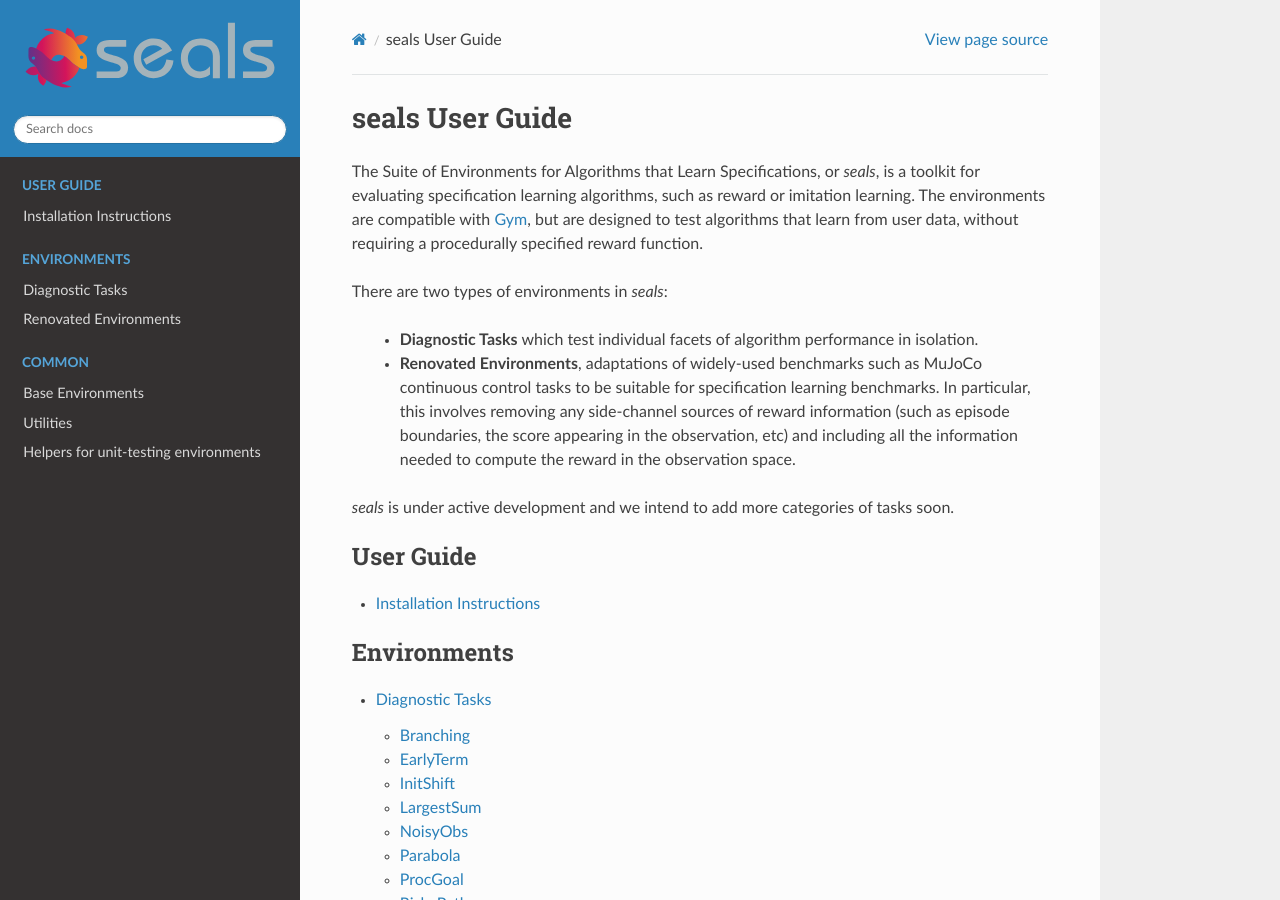
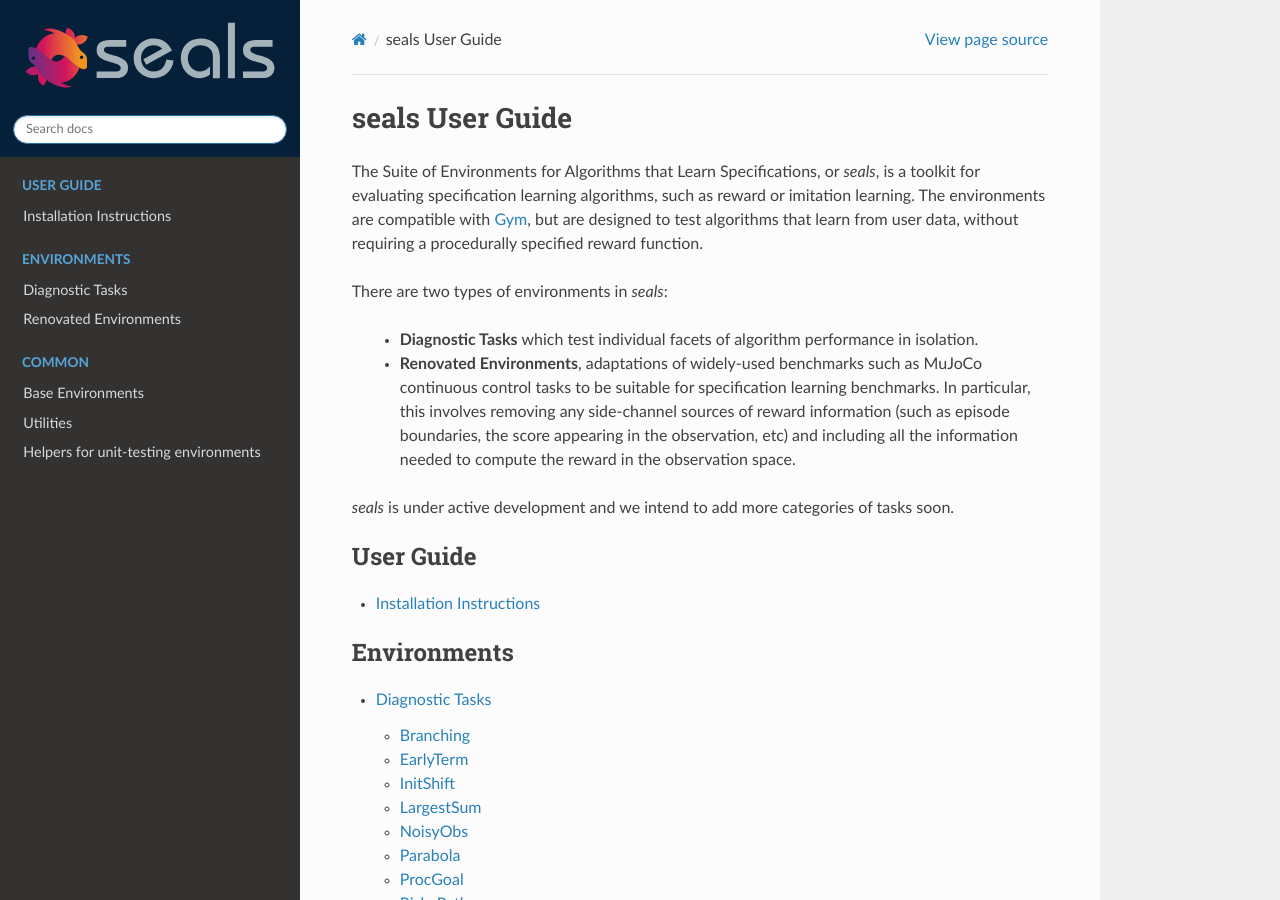
Before and after one commit to HumanCompatibleAI/seals, a Sphinx documentation site: the page built from docs/index.rst, in a window 1280 px wide and 900 px high. Built offline with Sphinx 7.4.7 and the Read the Docs theme 2.0.0, drawn with Linux system fonts in a browser that asks for light colours.

Commit message:
Change background color in docs

```diff
--- a/docs/conf.py
+++ b/docs/conf.py
@@ -64,6 +64,7 @@ html_theme = "sphinx_rtd_theme"
 html_logo = "_static/img/logo.svg"
 html_theme_options = {
     "logo_only": True,
+    "style_nav_header_background": "#06203A",
 }
 
 # Add any paths that contain custom static files (such as style sheets) here,
```
